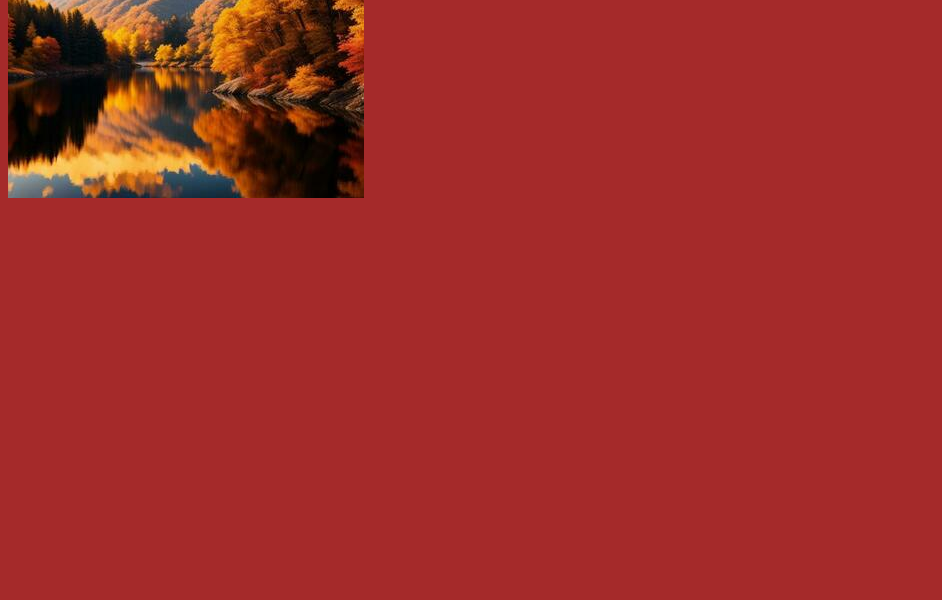
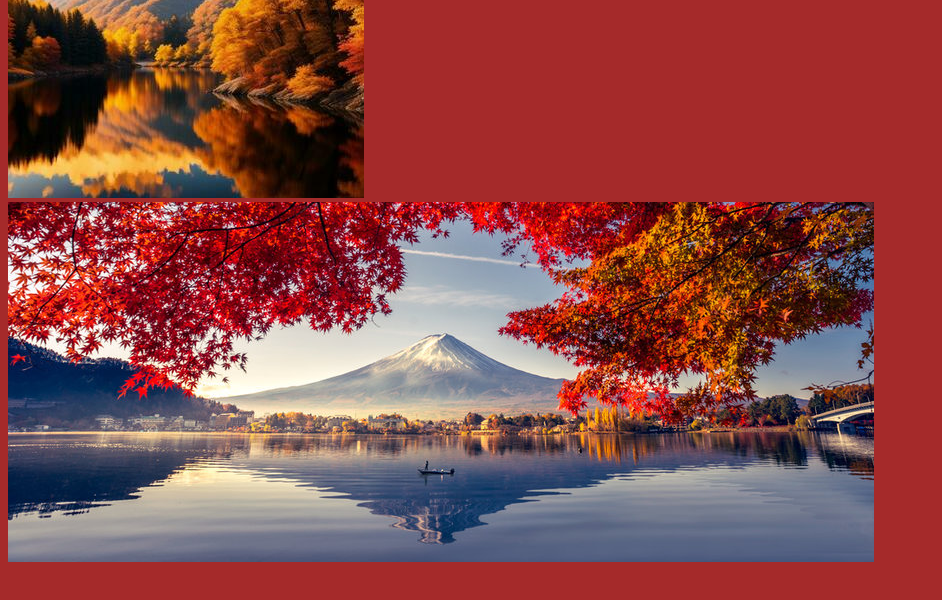
Before and after one commit to shivamanandb/myProject, a plain HTML site: page index.html in a window 1280 px wide. Shown: the part 100-700 px from the top of the page, without its empty margins (0-942 px from the left). Drawn offline with Linux system fonts and the light colour scheme.

Commit message:
Added another img into index.html

```diff
--- a/index.html
+++ b/index.html
@@ -11,5 +11,6 @@
     <p1>Adding new line</p1>
     <p1>We are at the new branch</p1>
     <div><img src="nature.jpg" alt="Nature Image"/></div>
+    <div><img src="nature1.jpg" alt="Nature1 Image"/></div>
 </body>
 </html>
```
Also changed, not shown: nature1.jpg (added).
